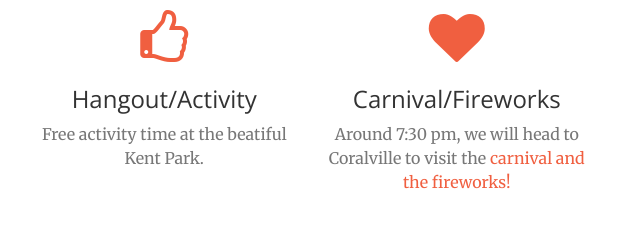
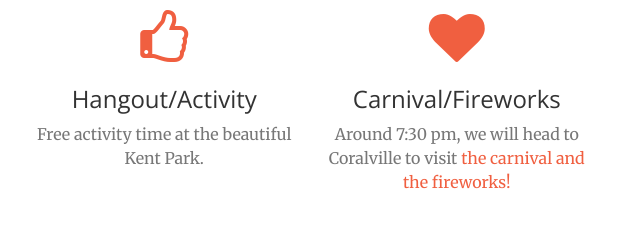
Before and after one commit to ccic-em/July4th2016, a website: page index.html in a window 1280 px wide. Shown: the part 1380-1624 px from the top of the page, 622-1262 px from the left. Drawn offline with nearby package versions, Linux system fonts and the light colour scheme.

Commit message:
text update

```diff
--- a/index.html
+++ b/index.html
@@ -124,14 +124,14 @@
                     <div class="service-box">
                         <i class="fa fa-4x fa-thumbs-o-up text-primary sr-icons"></i>
                         <h3>Hangout/Activity</h3>
-                        <p class="text-muted">Free activity time at the beatiful Kent Park.</p>
+                        <p class="text-muted">Free activity time at the beautiful Kent Park.</p>
                     </div>
                 </div>
                 <div class="col-lg-3 col-md-6 text-center">
                     <div class="service-box">
                         <i class="fa fa-4x fa-heart text-primary sr-icons"></i>
                         <h3>Carnival/Fireworks</h3>
-                        <p class="text-muted">Around 7:30 pm, we will head to Coralville to visit the <a href="http://www.coralville.org/346/Schedule-of-Events" target="_blank">carnival and the fireworks!</a></p>
+                        <p class="text-muted">Around 7:30 pm, we will head to Coralville to visit <a href="http://www.coralville.org/346/Schedule-of-Events" target="_blank">the carnival and the fireworks!</a></p>
                     </div>
                 </div>
             </div>
```
